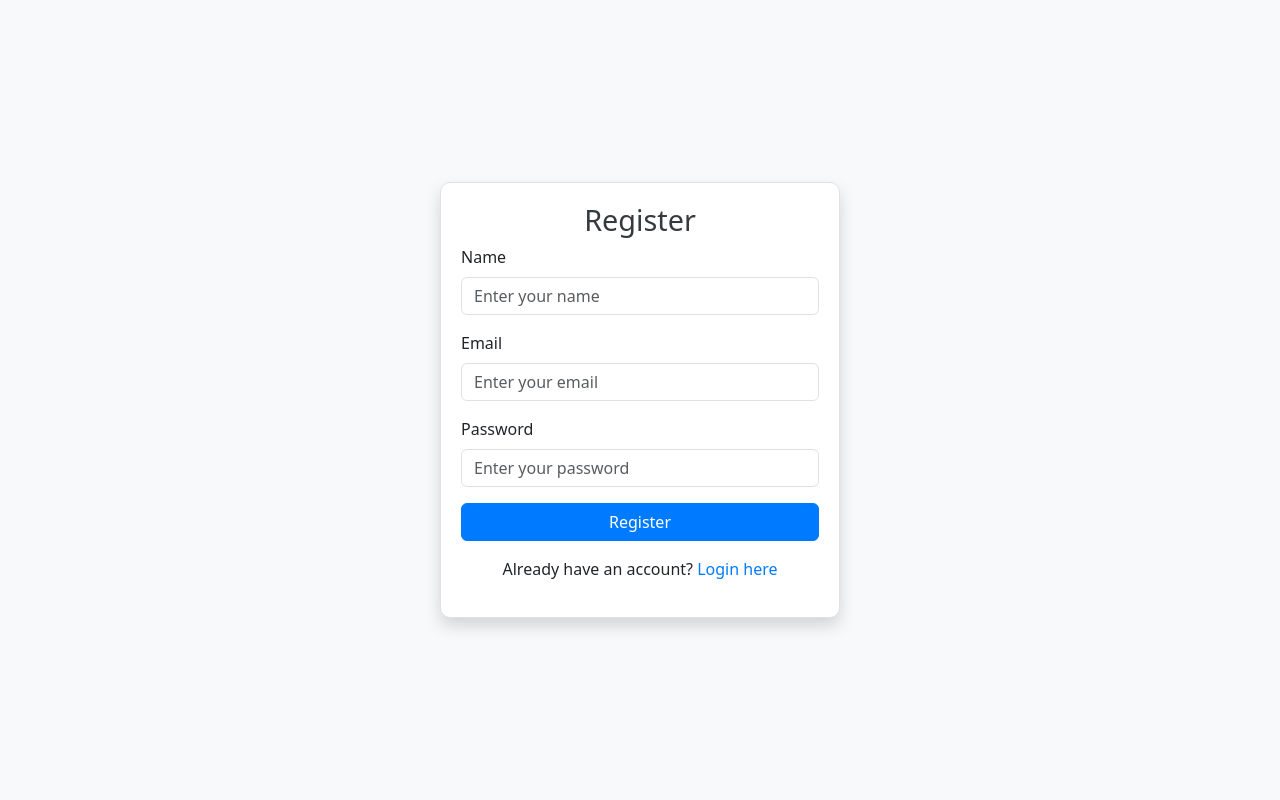
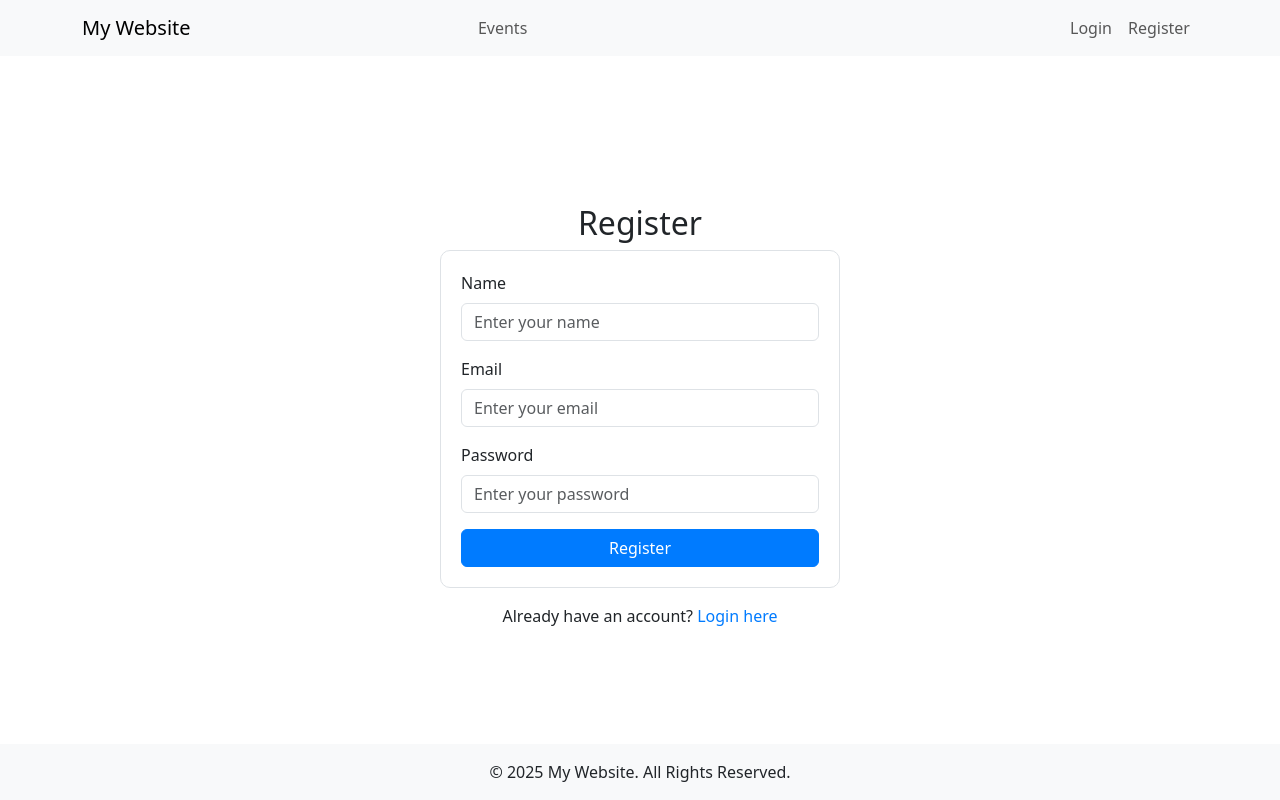
Before and after one commit to sheikhjaber0424/event-management, a PHP site: page /views/authentication/register.php in a window 1280 px wide. Run offline with PHP 8.4, Linux system fonts and the light colour scheme.

Commit message:
folder structure updated

```diff
--- a/Authentication/register.php
+++ /dev/null
@@ -1,97 +0,0 @@
-<?php
-session_start();
-require_once('../Database/db.php');
-
-if ($_SERVER['REQUEST_METHOD'] === 'POST') {
-    // Collect and sanitize input
-    $name = htmlspecialchars($_POST['name']);
-    $email = filter_var($_POST['email'], FILTER_SANITIZE_EMAIL);
-    $password = $_POST['password'];
-
-    // Validate email format
-    if (!filter_var($email, FILTER_VALIDATE_EMAIL)) {
-        $_SESSION['error'] = 'Invalid email format.';
-        header('Location: register.php');
-        exit();
-    }
-
-    // Check if user already exists
-    $sql = "SELECT * FROM users WHERE email = :email";
-    $stmt = $pdo->prepare($sql);
-    $stmt->execute(['email' => $email]);
-    $user = $stmt->fetch();
-
-    if ($user) {
-        $_SESSION['error'] = 'Email is already registered.';
-    } else {
-        // Hash the password securely
-        $hashedPassword = password_hash($password, PASSWORD_BCRYPT);
-
-        // Insert the user into the database
-        $sql = "INSERT INTO users (name, email, password) VALUES (:name, :email, :password)";
-        $stmt = $pdo->prepare($sql);
-        $stmt->execute([
-            'name' => $name,
-            'email' => $email,
-            'password' => $hashedPassword,
-        ]);
-
-        $_SESSION['message'] = 'Registration successful! You can now log in.';
-        header('Location: login.php');
-        exit();
-    }
-}
-?>
-
-<!DOCTYPE html>
-<html lang="en">
-
-<head>
-    <meta charset="UTF-8">
-    <meta name="viewport" content="width=device-width, initial-scale=1.0">
-    <title>Register</title>
-    <link href="https://cdn.jsdelivr.net/npm/bootstrap@5.3.0-alpha1/dist/css/bootstrap.min.css" rel="stylesheet">
-    <link rel="stylesheet" href="../css/styles.css">
-</head>
-
-<body>
-    <div class="container d-flex justify-content-center align-items-center vh-100">
-        <div class="form-container shadow">
-            <h2 class="text-center">Register</h2>
-            <form method="post" action="register.php">
-                <div class="mb-3">
-                    <label for="name" class="form-label">Name</label>
-                    <input type="text" class="form-control" name="name" id="name" placeholder="Enter your name" required>
-                </div>
-                <div class="mb-3">
-                    <label for="email" class="form-label">Email</label>
-                    <input type="email" class="form-control" name="email" id="email" placeholder="Enter your email" required>
-                </div>
-                <div class="mb-3">
-                    <label for="password" class="form-label">Password</label>
-                    <input type="password" class="form-control" name="password" id="password" placeholder="Enter your password" required>
-                </div>
-                <button type="submit" class="btn btn-primary w-100">Register</button>
-            </form>
-
-            <!-- Display Messages -->
-            <?php if (isset($_SESSION['error'])) : ?>
-                <div class="alert alert-danger mt-3"><?= $_SESSION['error'];
-                                                        unset($_SESSION['error']); ?></div>
-            <?php endif; ?>
-
-            <?php if (isset($_SESSION['message'])) : ?>
-                <div class="alert alert-success mt-3"><?= $_SESSION['message'];
-                                                        unset($_SESSION['message']); ?></div>
-            <?php endif; ?>
-
-            <div class="text-center mt-3">
-                <p>Already have an account? <a href="login.php">Login here</a></p>
-            </div>
-        </div>
-    </div>
-
-    <script src="https://cdn.jsdelivr.net/npm/bootstrap@5.3.0-alpha1/dist/js/bootstrap.bundle.min.js"></script>
-</body>
-
-</html>
--- a/css/styles.css
+++ b/public/css/styles.css
@@ -1,7 +1,33 @@
+html,
 body {
-  background-color: #f8f9fa;
+  height: 100%;
+  margin: 0;
 }
 
+/* Flexbox layout for body */
+body {
+  display: flex;
+  flex-direction: column;
+}
+
+/* Make the main content area take up available space */
+main {
+  flex: 1;
+  flex-direction: column;
+  display: flex;
+  justify-content: center;
+  align-items: center;
+  padding: 20px;
+}
+
+/* Footer styling */
+footer {
+  background-color: #f8f9fa;
+  padding: 10px 0;
+  text-align: center;
+}
+
+/* Form container */
 .form-container {
   background-color: #ffffff;
   border: 1px solid #dee2e6;
@@ -11,11 +37,13 @@ body {
   padding: 20px;
 }
 
+/* Form title styling */
 .form-container h2 {
   font-size: 1.8rem;
-  color: #343a40;
+  color: #343a40; /* Adjusting color for better readability */
 }
 
+/* Button styling */
 .btn-primary {
   background-color: #007bff;
   border-color: #007bff;
@@ -26,6 +54,7 @@ body {
   border-color: #004085;
 }
 
+/* Link styling */
 a {
   color: #007bff;
   text-decoration: none;
--- /dev/null
+++ b/views/authentication/register.php
@@ -0,0 +1,89 @@
+<?php
+session_start();
+
+require_once('../../core/database.php');
+require('../partials/head.view.php');
+require('../partials/navbar.view.php');
+
+if ($_SERVER['REQUEST_METHOD'] === 'POST') {
+    // Collect and sanitize input
+    $name = htmlspecialchars($_POST['name']);
+    $email = filter_var($_POST['email'], FILTER_SANITIZE_EMAIL);
+    $password = $_POST['password'];
+
+    // Validate email format
+    if (!filter_var($email, FILTER_VALIDATE_EMAIL)) {
+        $_SESSION['error'] = 'Invalid email format.';
+    } else {
+        // Check if user already exists
+        $sql = "SELECT * FROM users WHERE email = :email";
+        $stmt = $pdo->prepare($sql);
+        $stmt->execute(['email' => $email]);
+        $user = $stmt->fetch();
+
+        if ($user) {
+            $_SESSION['error'] = 'Email is already registered.';
+        } else {
+            // Hash the password securely
+            $hashedPassword = password_hash($password, PASSWORD_BCRYPT);
+
+            // Insert the user into the database
+            $sql = "INSERT INTO users (name, email, password) VALUES (:name, :email, :password)";
+            $stmt = $pdo->prepare($sql);
+            $stmt->execute([
+                'name' => $name,
+                'email' => $email,
+                'password' => $hashedPassword,
+            ]);
+
+            $_SESSION['message'] = 'Registration successful! You can now log in.';
+            header('Location: login.php');
+            exit();
+        }
+    }
+}
+
+// HTML form content goes here (after processing logic)
+?>
+
+<!-- Register Form Content -->
+<main class="container mt-5">
+    <h2 class="text-center">Register</h2>
+    <form class="form-container " method="post" action="register.php">
+        <div class="mb-3">
+            <label for="name" class="form-label">Name</label>
+            <input type="text" class="form-control" name="name" id="name" placeholder="Enter your name" required>
+        </div>
+        <div class="mb-3">
+            <label for="email" class="form-label">Email</label>
+            <input type="email" class="form-control" name="email" id="email" placeholder="Enter your email" required>
+        </div>
+        <div class="mb-3">
+            <label for="password" class="form-label">Password</label>
+            <input type="password" class="form-control" name="password" id="password" placeholder="Enter your password" required>
+        </div>
+        <button type="submit" class="btn btn-primary w-100">Register</button>
+    </form>
+
+    <!-- Display Messages -->
+    <?php if (isset($_SESSION['error'])) : ?>
+        <div class="alert alert-danger mt-3"><?= $_SESSION['error'];
+                                                unset($_SESSION['error']); ?></div>
+    <?php endif; ?>
+
+    <?php if (isset($_SESSION['message'])) : ?>
+        <div class="alert alert-success mt-3"><?= $_SESSION['message'];
+                                                unset($_SESSION['message']); ?></div>
+    <?php endif; ?>
+
+    <div class="text-center mt-3">
+        <p>Already have an account? <a href="login.php">Login here</a></p>
+    </div>
+
+</main>
+<?php
+
+// Set the title dynamically
+$title = 'Register';
+require('../partials/footer.view.php');
+?>
--- /dev/null
+++ b/views/partials/footer.view.php
@@ -0,0 +1,8 @@
+<footer class="bg-light text-center py-3">
+    <p class="mb-0">© <?php echo date('Y'); ?> My Website. All Rights Reserved.</p>
+</footer>
+
+<script src="https://cdn.jsdelivr.net/npm/bootstrap@5.3.0-alpha1/dist/js/bootstrap.bundle.min.js"></script>
+</body>
+
+</html>
--- /dev/null
+++ b/views/partials/head.view.php
@@ -0,0 +1,12 @@
+<!DOCTYPE html>
+<html lang="en">
+
+<head>
+    <meta charset="UTF-8">
+    <meta name="viewport" content="width=device-width, initial-scale=1.0">
+    <title><?php echo isset($title) ? $title : 'Default Title'; ?></title>
+    <link href="https://cdn.jsdelivr.net/npm/bootstrap@5.3.0-alpha1/dist/css/bootstrap.min.css" rel="stylesheet">
+    <link rel="stylesheet" href="../../public/css/styles.css">
+</head>
+
+<body>
--- /dev/null
+++ b/views/partials/navbar.view.php
@@ -0,0 +1,17 @@
+<nav class="navbar navbar-expand-lg navbar-light bg-light">
+    <div class="container">
+        <a class="navbar-brand" href="/index.view.php">My Website</a>
+        <button class="navbar-toggler" type="button" data-bs-toggle="collapse" data-bs-target="#navbarNav" aria-controls="navbarNav" aria-expanded="false" aria-label="Toggle navigation">
+            <span class="navbar-toggler-icon"></span>
+        </button>
+        <div class="collapse navbar-collapse" id="navbarNav">
+            <ul class="navbar-nav mx-auto">
+                <li class="nav-item"><a class="nav-link" href="/index.view.php">Events</a></li>
+            </ul>
+            <ul class="navbar-nav ms-auto">
+                <li class="nav-item"><a class="nav-link" href="/views/authentication/login.php">Login</a></li>
+                <li class="nav-item"><a class="nav-link" href="/views/authentication/register.php">Register</a></li>
+            </ul>
+        </div>
+    </div>
+</nav>
```
Also changed, not shown: Authentication/login.php (deleted, +0 -70 lines), index.view.php (added, +16 -0 lines), views/authentication/login.php (added, +75 -0 lines), views/partials/layout.php (added, +21 -0 lines), core/database.php (renamed from Database/db.php), views/authentication/dashboard.php (renamed from Authentication/dashboard.php), views/authentication/logout.php (renamed from Authentication/logout.php).
